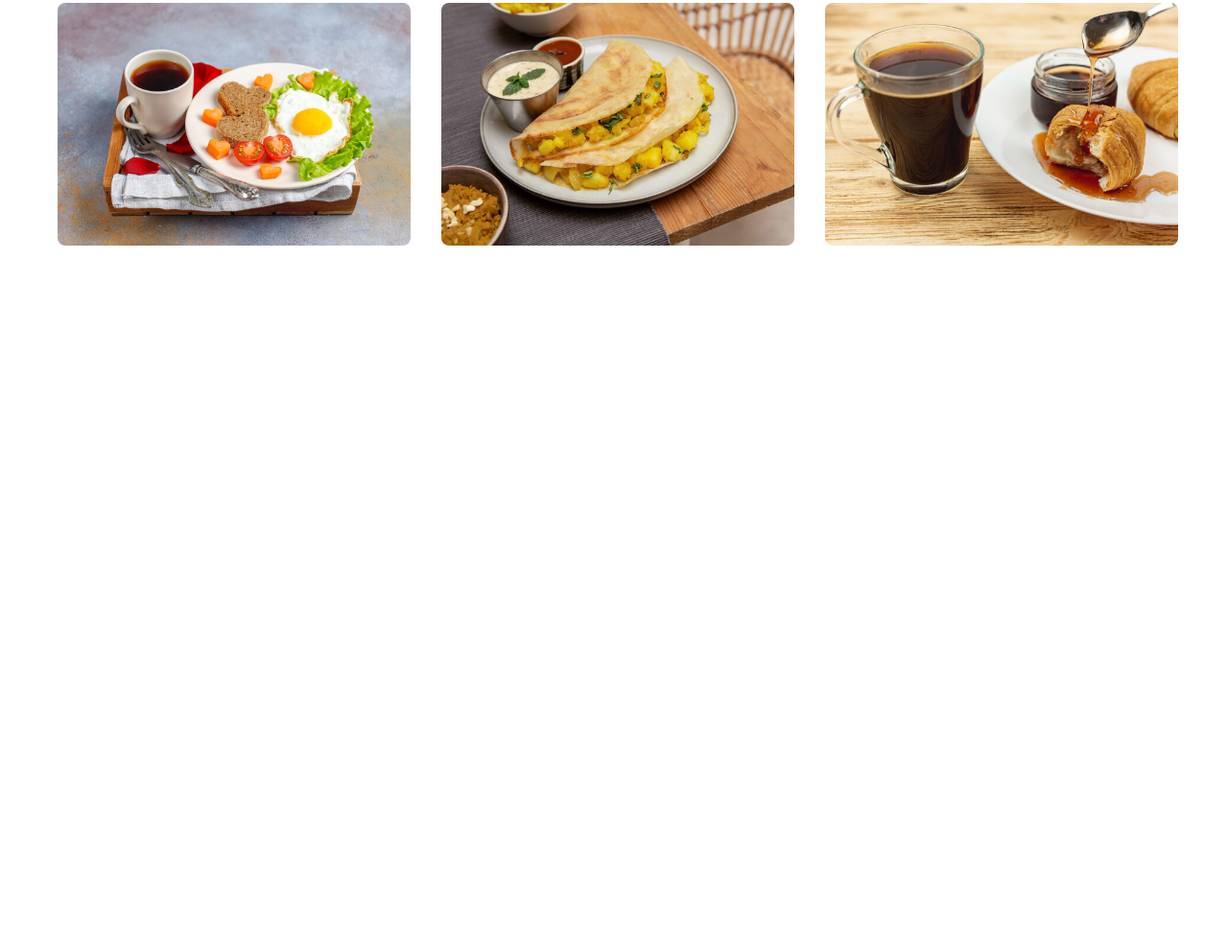
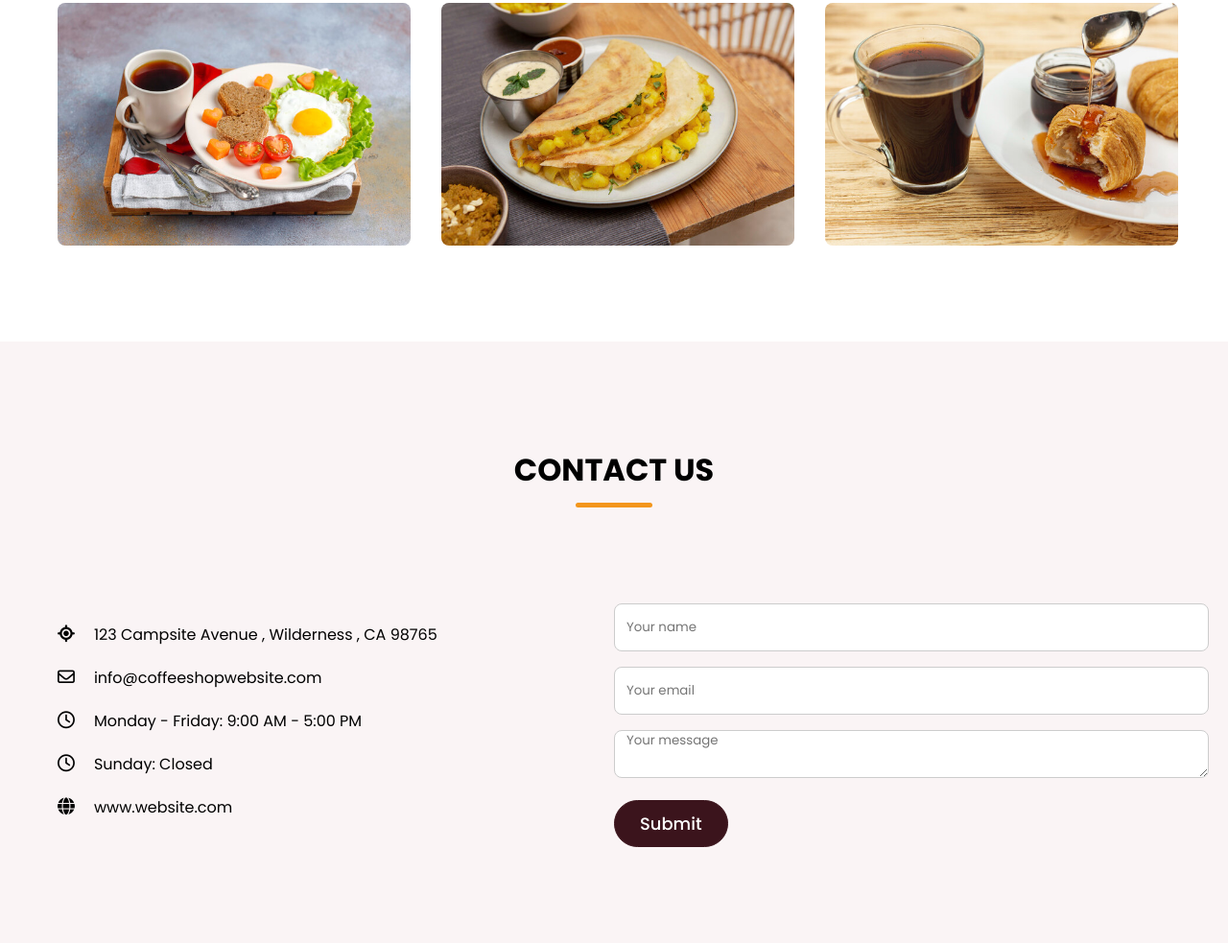
Before and after one commit to ArfeenKhan12/Coffee-Website, a plain HTML site: page index.html in a window 1280 px wide. Shown: the part 4013-4996 px from the top of the page at 96% size. Before the commit the page ends 4369 px from the top, so only its background shows below. Drawn offline with nearby package versions, Linux system fonts and the light colour scheme; a web font is replaced by a local one.

Commit message:
Contact Section Created

```diff
--- a/index.html
+++ b/index.html
@@ -223,6 +223,41 @@
            </section>
 
            <!-- Contact Section -->
+            <section class="contact-section">
+                <h2 class="section-title">Contact Us</h2>
+                <div class="section-content">
+                    <ul class="contact-info-list">
+                        <li class="contact-info">
+                            <i class="fa-solid fa-location crosshairs"></i>
+                            <p>123 Campsite Avenue , Wilderness , CA 98765</p>
+                        </li>
+                        <li class="contact-info">
+                            <i class="fa-regular fa-envelope"></i>
+                            <p>info@coffeeshopwebsite.com</p>
+                        </li>
+                        <li class="contact-info">
+                            <i class="fa-regular fa-clock"></i>
+                            <p>Monday - Friday: 9:00 AM - 5:00 PM</p>
+                        </li>
+                        <li class="contact-info">
+                            <i class="fa-regular fa-clock"></i>
+                            <p>Sunday: Closed</p>
+                        </li>
+                        <li class="contact-info">
+                            <i class="fa-solid fa-globe"></i>
+                            <p>www.website.com</p>
+                        </li>
+                    </ul>
+
+                    <form action="#" class="contact-form">
+                        <input type="text" placeholder="Your name" class="form-input" required>
+                        <input type="email" placeholder="Your email" class="form-input" required>
+                        <textarea  placeholder="Your message" class="form-input" required></textarea>
+
+                        <button class="submit-button">Submit</button>
+                    </form>
+                </div>
+            </section>
     </main>
 
 <script src="https://cdn.jsdelivr.net/npm/swiper@11/swiper-bundle.min.js"></script>
--- a/style.css
+++ b/style.css
@@ -363,6 +363,72 @@ ul{
     transform: scale(1.3);
 }
 
+/* Contact us section styling */
+
+.contact-section{
+    padding: 50px 0 100px;
+    background: var(--light-pink-color);
+}
+
+.contact-section .section-content {
+    display: flex;
+    gap: 48px;
+    align-items: flex-start;
+    justify-content: space-between;
+}
+
+.contact-section .contact-info-list .contact-info{
+    display: flex;
+    gap: 20px;
+    margin: 20px 0;
+    align-items: center;
+}
+
+.contact-section .contact-info-list .contact-info i{
+    font-size: var(--font-size-m)
+}
+
+.contact-section .contact-form .form-input{
+    width: 100%;
+    height: 50px;
+    padding: 0 12px;
+    outline: none;
+    margin-bottom: 16px;
+    border-radius: var(--border-radius-s);
+    background: var(--white-color);
+    border: 1px solid var(--medium-gray-color);
+}
+
+.contact-section .contact-form .form-input:focus{
+    border-color: var(--secondary-color);
+}
+
+.contact-section .contact-form textarea{
+    height: 100px;
+    padding: 12px;
+    resize: vartical;
+}
+
+.contact-section .contact-form {
+    max-width: 50%;
+}
+
+.contact-section .contact-form .submit-button {
+    padding: 10px 26px;
+    color: var(--white-color);
+    font-size: var(--font-size-m);
+    font-weight: var(--font-wieght-medium);
+    background: var(--primary-color);
+    border-radius: var(--border-radius-m);
+    border: 1px solid var(--primary-color);
+    transition: 0.3s ease;
+}
+
+.contact-section .contact-form .submit-button:hover {
+    color: var(--primary-color);
+    background: transparent;
+}
+
 /* Responsive media query code for max width 900px */
 @media  screen and (max-width: 900px) {
     :root{
@@ -431,7 +497,7 @@ ul{
         justify-content: center;
     }
 
-    .hero-section .hero-details :is(.subtitle, .description), .about-section .about-details {
+    .hero-section .hero-details :is(.subtitle, .description), .about-section .about-details , .contact-section .contact-form {
         max-width: 100%;
     }
 
@@ -474,8 +540,11 @@ ul{
         width: calc(100% / 2 - 30px);
     }
 
+    .contact-section .section-content{
+        align-items: center;
+        flex-direction: column-reverse;
+    }
 }
-
 /* Responsive media query code for max width 1024px */
 @media  screen and (max-width:1024px) {
     .menu-section .menu-list .menu-item {
```
